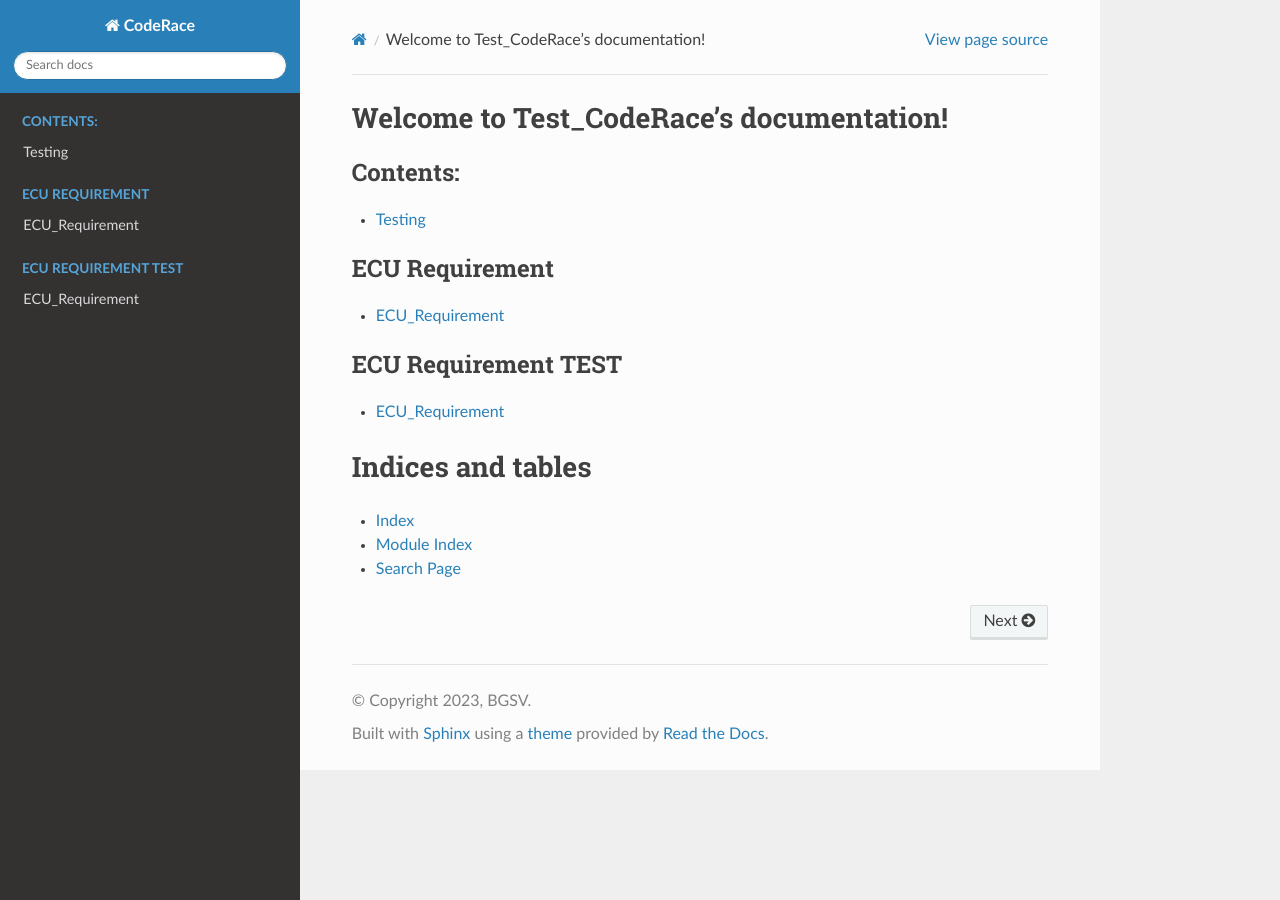
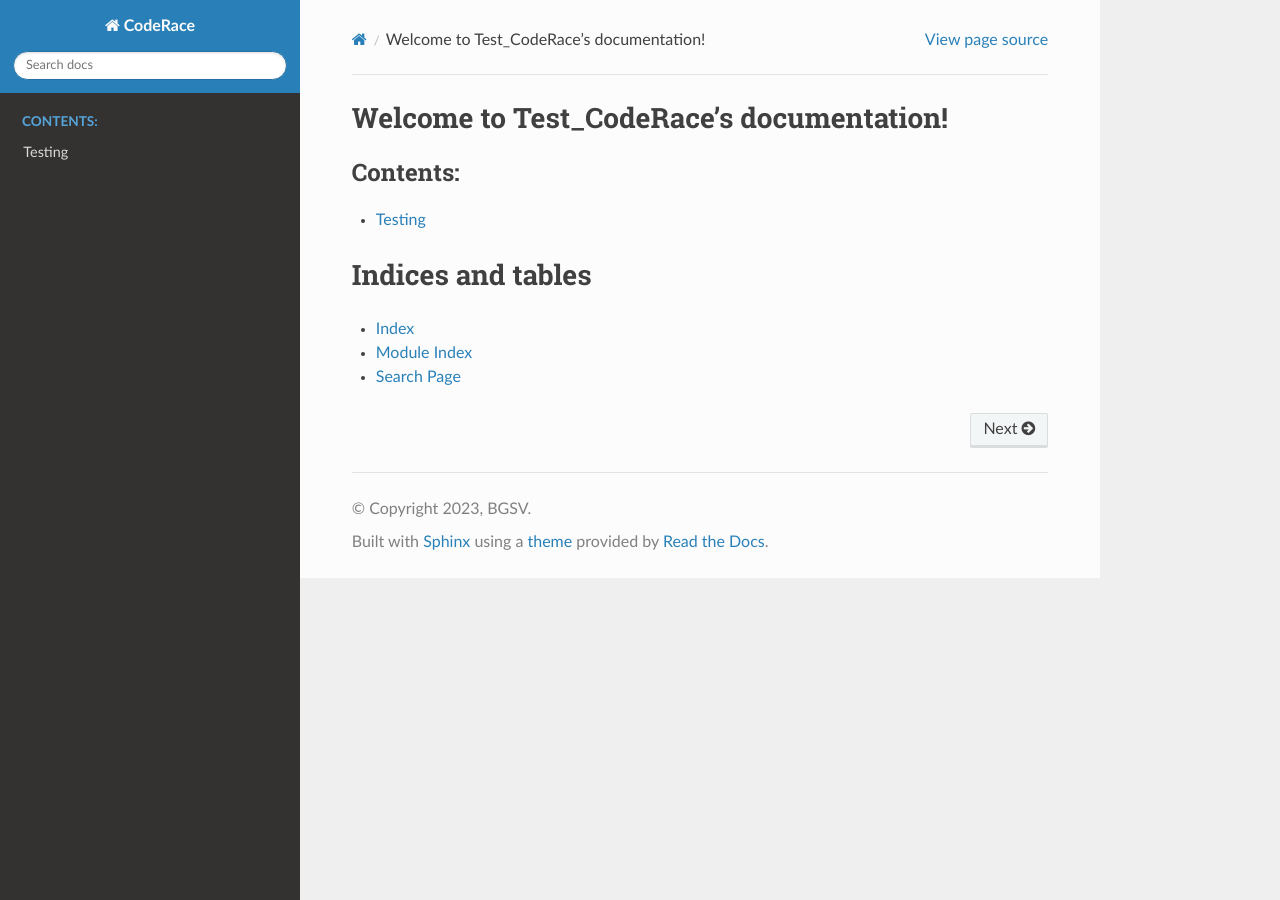
Before and after one commit to hoangteo0103/test_airflow, a Sphinx documentation site: the page built from docs/index.rst, in a window 1280 px wide. Built offline with Sphinx 7.4.7 and the Read the Docs theme 2.0.0, drawn with Linux system fonts in a browser that asks for light colours.

Commit message:
Reload repo

```diff
--- a/docs/index.rst
+++ b/docs/index.rst
@@ -12,18 +12,6 @@
 
    ./src/testing
 
-.. toctree::
-   :maxdepth: 1
-   :caption: ECU Requirement
-
-   ./src/ECU_Requirement.rst
-
-.. toctree::
-   :maxdepth: 1
-   :caption: ECU Requirement TEST
-
-   ./src/ECU_Requirement.rst
-
 Indices and tables
 ==================
 
```
Also changed, not shown: docs/src/ECU_Requirement.rst (deleted, +0 -110 lines), 2 other files.
